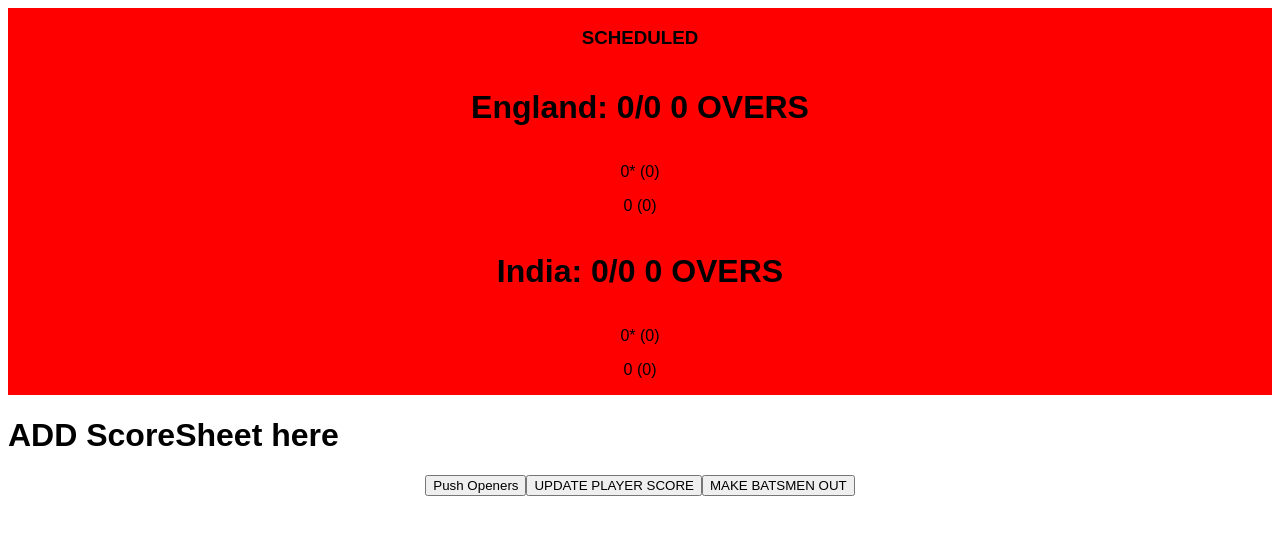
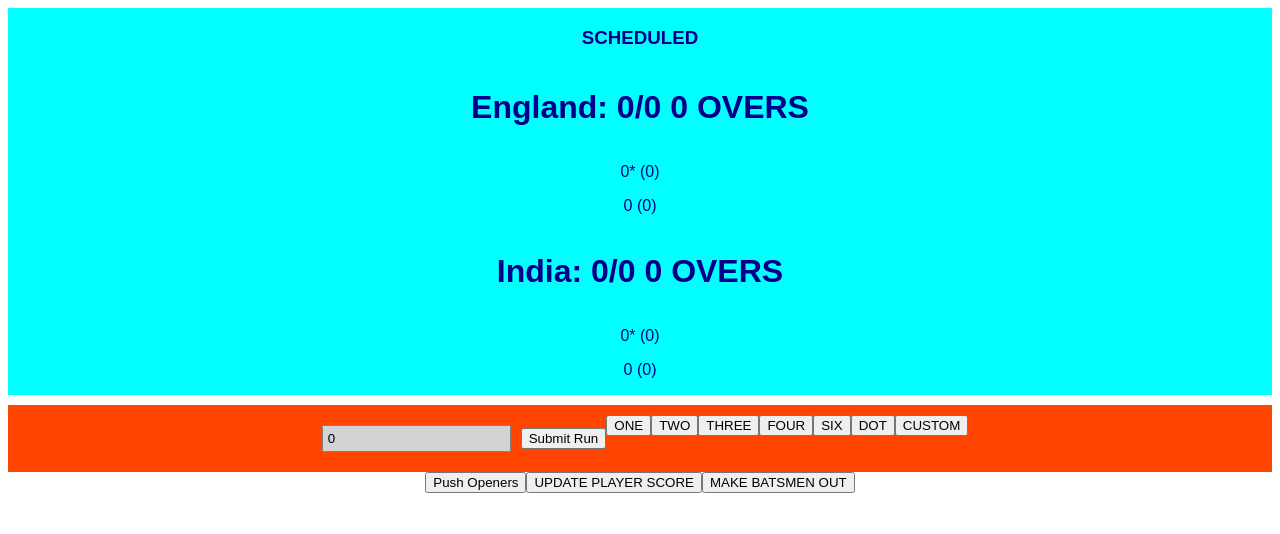
Before and after one commit to imkiran22/cricket-scorecard, a React (Create React App) app: page / in a window 1280 px wide. Shown: the top 534 px of the page. Built offline with nearby package versions, Linux system fonts and the light colour scheme.

Commit message:
Score Sheet

```diff
--- a/package.json
+++ b/package.json
@@ -11,10 +11,12 @@
   "dependencies": {
     "@reduxjs/toolkit": "1.5.0",
     "@types/lodash": "4.14.168",
+    "@types/react-modal": "3.12.0",
     "@types/react-redux": "7.1.16",
     "lodash": "4.17.21",
     "react": "17.0.1",
     "react-dom": "17.0.1",
+    "react-modal": "3.12.1",
     "react-redux": "7.2.2",
     "react-scripts": "4.0.0"
   },
--- a/src/App.tsx
+++ b/src/App.tsx
@@ -6,7 +6,7 @@
 export default function App() {
   return (
     <Provider store={store}>
-      <div className="App">
+      <div className="App" id="app">
         <Container />
       </div>
     </Provider>
--- a/src/components/score-card/score-card.scss
+++ b/src/components/score-card/score-card.scss
@@ -2,6 +2,7 @@
   display: flex;
   flex-flow: column nowrap;
   flex-basis: 100%;
-  background: red;
+  background: aqua;
   min-height: 100px;
+  color: darkblue;
 }
--- a/src/components/score-sheet/score-sheet.scss
+++ b/src/components/score-sheet/score-sheet.scss
@@ -1,4 +1,24 @@
 .score-sheet {
+  margin-top: 10px;
   display: flex;
-  flex-flow: row wrap;
+  flex-flow: column wrap;
+  .run-score-wrapper {
+    padding: 10px;
+    input {
+      flex-basis: 100%;
+      padding: 5px;
+      margin: 10px;
+      pointer-events: none;
+      border: 1px solid gray;
+      background: lightgrey;
+    }
+    display: flex;
+    flex-flow: row wrap;
+    flex-basis: 100%;
+    background: orangered;
+    justify-content: center;
+    button {
+      flex-basis: 15%;
+    }
+  }
 }
--- a/src/components/score-sheet/score-sheet.tsx
+++ b/src/components/score-sheet/score-sheet.tsx
@@ -1,10 +1,173 @@
 import "./score-sheet.scss";
 import React from "react";
+import Modal from "react-modal";
+import { useDispatch, useSelector } from "react-redux";
+const INDEXES: Record<number, string> = {
+  0: "INNINGS_{$}_PLAYER_ONE",
+  1: "INNINGS_{$}_PLAYER_TWO",
+  2: "INNINGS_{$}_PLAYER_THREE",
+  3: "INNINGS_{$}_PLAYER_FOUR",
+  4: "INNINGS_{$}_PLAYER_FIVE",
+  5: "INNINGS_{$}_PLAYER_SIX",
+  6: "INNINGS_{$}_PLAYER_SEVEN",
+  7: "INNINGS_{$}_PLAYER_EIGHT",
+  8: "INNINGS_{$}_PLAYER_NINE",
+  9: "INNINGS_{$}_PLAYER_TEN",
+  10: "INNINGS_{$}_PLAYER_ELEVEN"
+};
+const customStyles = {
+  content: {
+    top: "50%",
+    left: "50%",
+    right: "auto",
+    bottom: "auto",
+    marginRight: "-50%",
+    transform: "translate(-50%, -50%)"
+  }
+};
+const RunItems = [
+  {
+    id: 1,
+    label: "ONE",
+    value: 1
+  },
+  {
+    id: 2,
+    label: "TWO",
+    value: 2
+  },
+  {
+    id: 3,
+    label: "THREE",
+    value: 3
+  },
+  {
+    id: 4,
+    label: "FOUR",
+    value: 4
+  },
+  {
+    id: 6,
+    label: "SIX",
+    value: 6
+  },
+  {
+    id: 0,
+    label: "DOT",
+    value: 0
+  },
+  {
+    id: "custom",
+    label: "CUSTOM",
+    value: -1
+  }
+];
+Modal.setAppElement("body");
+export const ScoreSheet: React.FC<{}> = () => {
+  const match = useSelector((state: any) => state.match);
+  const [currentRun, setCurrentRun] = React.useState(0);
+  const inningsOne = useSelector((state: any) => state.firstInnings);
+  const inningsTwo = useSelector((state: any) => state.secondInnings);
+  const dispatch = useDispatch();
+  const [modalIsOpen, setIsOpen] = React.useState(false);
+  const runListener = (data: any) => {
+    const { value: run } = data;
+    if (run !== -1) {
+      setCurrentRun(run);
+    } else {
+      setIsOpen(true);
+    }
+  };
 
-export const ScoreSheet: React.FC<{}> = () => {
+  const onSubmit = (ev: any) => {
+    ev.preventDefault();
+    const val = ev.target[0]?.value;
+    if (val) {
+      const run = parseInt(val, 10);
+      setCurrentRun(run);
+      setIsOpen(false);
+    }
+  };
+
+  const score = () => {
+    let innings = inningsOne;
+    let key = "ONE";
+    if (match.current.innings === 2) {
+      innings = inningsTwo;
+      key = "TWO";
+    }
+    const striker = innings.batting.strike;
+    const type = INDEXES[striker].replace("{$}", key);
+    console.log(INDEXES[striker] + " " + type);
+    if (striker > -1) {
+      dispatch({
+        type: type,
+        payload: {
+          run: currentRun
+        }
+      });
+      dispatch({
+        type: `INNINGS_${key}_UPDATE_SCORE`,
+        payload: {
+          score: currentRun
+        }
+      });
+      dispatch({
+        type: `INNINGS_${key}_SCORE`,
+        payload: {
+          currentScore: currentRun
+        }
+      });
+      if ([1, 3, 5].indexOf(currentRun) > -1) {
+        dispatch({
+          type: `INNINGS_${key}_UPDATE_PAIR`,
+          payload: {
+            strike: innings.batting.nonStrike,
+            nonStrike: innings.batting.strike
+          }
+        });
+      }
+    }
+  };
+
+  const onRun = (ev: React.MouseEvent<HTMLButtonElement>) => {
+    //DISPATCH CURRENT RUN
+    score();
+    setCurrentRun(0);
+  };
+
   return (
-    <div className="score-sheet">
-      <h1>ADD ScoreSheet here</h1>
+    <div className="score-sheet" id="score-sheet">
+      <div className="run-score-wrapper">
+        <div>
+          <input
+            title="This field is not editable"
+            type="number"
+            value={currentRun}
+          />
+          <button onClick={onRun}>Submit Run</button>
+        </div>
+        <div>
+          {RunItems.map((run, index) => (
+            <button key={index} onClick={(e) => runListener(run)}>
+              {run.label}
+            </button>
+          ))}
+        </div>
+        {modalIsOpen && (
+          <Modal
+            isOpen={modalIsOpen}
+            onRequestClose={() => setIsOpen(false)}
+            style={customStyles}
+            contentLabel="Example Modal"
+          >
+            <form noValidate={true} onSubmit={onSubmit}>
+              <input id="custom" type="number" step="1" />
+              <button type="submit">Submit</button>
+            </form>
+          </Modal>
+        )}
+      </div>
     </div>
   );
 };
```
